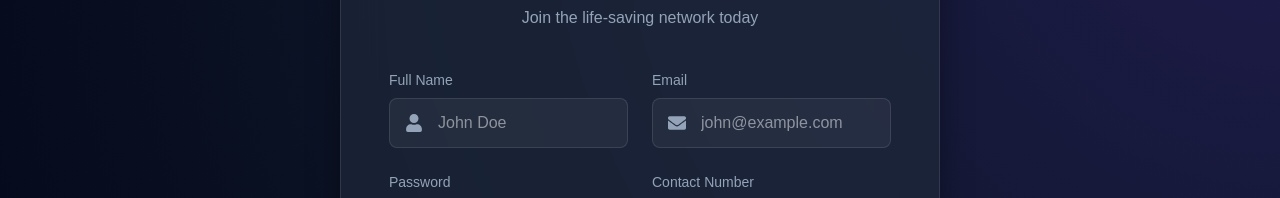
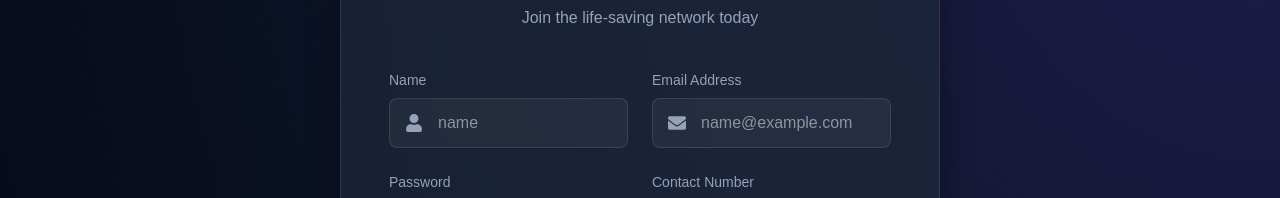
Before and after one commit to kasunsagara/hospital-queue-management-system, a React app in the folder frontend/: page /register in a window 1280 px wide. Shown: the part 151-349 px from the top of the page. Built offline with nearby package versions, Linux system fonts and the light colour scheme; no server answers; the HTML template or start-up script is replaced by a standard one.

Commit message:
small implement

```diff
--- a/frontend/src/pages/HospitalDashboard.jsx
+++ b/frontend/src/pages/HospitalDashboard.jsx
@@ -19,7 +19,7 @@ const HospitalDashboard = () => {
     patientId: '',
     bloodGroup: '',
     units: 1,
-    urgency: 'normal'
+    urgency: ''
   });
 
   const [patientFormData, setPatientFormData] = useState({
@@ -60,7 +60,7 @@ const HospitalDashboard = () => {
       await api.post('/request/create', payload);
       toast.success('Blood request created successfully!');
       setShowModal(false);
-      setFormData({ patientId: '', bloodGroup: '', units: 1, urgency: 'normal' });
+      setFormData({ patientId: '', bloodGroup: '', units: 1, urgency: '' });
       fetchData();
     } catch (err) {
       toast.error(err.response?.data?.message || "Failed to create request");
@@ -231,9 +231,9 @@ const HospitalDashboard = () => {
               <h2 className="mb-8 text-2xl font-bold">New Blood Request</h2>
               {patients.length > 0 ? (
                 <form onSubmit={handleCreateRequest}>
-                  <div className="input-group"><label>Select Patient</label><select className="cursor-pointer" value={formData.patientId} onChange={e => setFormData({...formData, patientId: e.target.value})} required><option value="">Choose Patient</option>{patients.map(p => (<option key={p._id} value={p._id}>{p.name} ({p.bloodGroup})</option>))}</select></div>
-                  <div className="grid grid-cols-2 gap-6"><div className="input-group"><label>Blood Group</label><select className="cursor-pointer" value={formData.bloodGroup} onChange={e => setFormData({...formData, bloodGroup: e.target.value})} required><option value="">Select</option>{['A+', 'A-', 'B+', 'B-', 'AB+', 'AB-', 'O+', 'O-'].map(g => (<option key={g} value={g}>{g}</option>))}</select></div><div className="input-group"><label>Units Needed</label><input type="number" min="1" value={formData.units} onChange={e => setFormData({...formData, units: parseInt(e.target.value)})} required /></div></div>
-                  <div className="input-group"><label>Urgency Level</label><select className="cursor-pointer" value={formData.urgency} onChange={e => setFormData({...formData, urgency: e.target.value})}><option value="normal">Normal</option><option value="high">High (Urgent)</option></select></div>
+                  <div className="input-group"><label>Select Patient</label><select className="cursor-pointer" value={formData.patientId} onChange={e => setFormData({ ...formData, patientId: e.target.value })} required><option value="">Choose Patient</option>{patients.map(p => (<option key={p._id} value={p._id}>{p.name} ({p.bloodGroup})</option>))}</select></div>
+                  <div className="grid grid-cols-2 gap-6"><div className="input-group"><label>Blood Group</label><select className="cursor-pointer" value={formData.bloodGroup} onChange={e => setFormData({ ...formData, bloodGroup: e.target.value })} required><option value="">Select Group</option>{['A+', 'A-', 'B+', 'B-', 'AB+', 'AB-', 'O+', 'O-'].map(g => (<option key={g} value={g}>{g}</option>))}</select></div><div className="input-group"><label>Units Needed</label><input type="number" min="1" value={formData.units} onChange={e => setFormData({ ...formData, units: parseInt(e.target.value) })} required /></div></div>
+                  <div className="input-group"><label>Urgency Level</label><select className="cursor-pointer" value={formData.urgency} onChange={e => setFormData({ ...formData, urgency: e.target.value })} required><option value="">Select Level</option><option value="normal">Normal</option><option value="high">High (Urgent)</option></select></div>
                   <button type="submit" className="btn btn-primary mt-4 w-full justify-center py-4">Post Request</button>
                 </form>
               ) : (
@@ -252,9 +252,9 @@ const HospitalDashboard = () => {
             <motion.div className="glass-card relative w-full max-w-[500px] p-12" initial={{ scale: 0.9, opacity: 0 }} animate={{ scale: 1, opacity: 1 }} exit={{ scale: 0.9, opacity: 0 }}>
               <h2 className="mb-8 text-2xl font-bold">Register New Patient</h2>
               <form onSubmit={handleAddPatient}>
-                <div className="input-group"><label>Patient Name</label><input type="text" placeholder="Enter full name" value={patientFormData.name} onChange={e => setPatientFormData({...patientFormData, name: e.target.value})} required /></div>
-                <div className="grid grid-cols-2 gap-6"><div className="input-group"><label>Age</label><input type="number" placeholder="Age" value={patientFormData.age} onChange={e => setPatientFormData({...patientFormData, age: e.target.value})} required /></div><div className="input-group"><label>Gender</label><select value={patientFormData.gender} onChange={e => setPatientFormData({...patientFormData, gender: e.target.value})}><option value="male">Male</option><option value="female">Female</option><option value="other">Other</option></select></div></div>
-                <div className="input-group"><label>Blood Group</label><select value={patientFormData.bloodGroup} onChange={e => setPatientFormData({...patientFormData, bloodGroup: e.target.value})} required><option value="">Select Blood Group</option>{['A+', 'A-', 'B+', 'B-', 'AB+', 'AB-', 'O+', 'O-'].map(g => (<option key={g} value={g}>{g}</option>))}</select></div>
+                <div className="input-group"><label>Patient Name</label><input type="text" placeholder="name" value={patientFormData.name} onChange={e => setPatientFormData({ ...patientFormData, name: e.target.value })} required /></div>
+                <div className="grid grid-cols-2 gap-6"><div className="input-group"><label>Age</label><input type="number" placeholder="age" value={patientFormData.age} onChange={e => setPatientFormData({ ...patientFormData, age: e.target.value })} required /></div><div className="input-group"><label>Gender</label><select value={patientFormData.gender} onChange={e => setPatientFormData({ ...patientFormData, gender: e.target.value })}><option value="male">Male</option><option value="female">Female</option><option value="other">Other</option></select></div></div>
+                <div className="input-group"><label>Blood Group</label><select value={patientFormData.bloodGroup} onChange={e => setPatientFormData({ ...patientFormData, bloodGroup: e.target.value })} required><option value="">Select Blood Group</option>{['A+', 'A-', 'B+', 'B-', 'AB+', 'AB-', 'O+', 'O-'].map(g => (<option key={g} value={g}>{g}</option>))}</select></div>
                 <button type="submit" className="btn btn-primary mt-4 w-full justify-center py-4">Add Patient</button>
               </form>
             </motion.div>
--- a/frontend/src/pages/Register.jsx
+++ b/frontend/src/pages/Register.jsx
@@ -73,12 +73,12 @@ const Register = () => {
         <form onSubmit={handleSubmit}>
           <div className="grid grid-cols-1 gap-6 md:grid-cols-2">
             <div className="input-group">
-              <label>Full Name</label>
+              <label>Name</label>
               <div className="relative">
                 <FaUser size={18} className="absolute left-4 top-1/2 -translate-y-1/2 text-text-muted" />
                 <input
                   type="text"
-                  placeholder="John Doe"
+                  placeholder="name"
                   className="pl-12"
                   value={formData.name}
                   onChange={(e) => setFormData({ ...formData, name: e.target.value })}
@@ -88,12 +88,12 @@ const Register = () => {
             </div>
 
             <div className="input-group">
-              <label>Email</label>
+              <label>Email Address</label>
               <div className="relative">
                 <FaEnvelope size={18} className="absolute left-4 top-1/2 -translate-y-1/2 text-text-muted" />
                 <input
                   type="email"
-                  placeholder="john@example.com"
+                  placeholder="name@example.com"
                   className="pl-12"
                   value={formData.email}
                   onChange={(e) => setFormData({ ...formData, email: e.target.value })}
```
Lines whose indentation alone changed are shown as unchanged.
